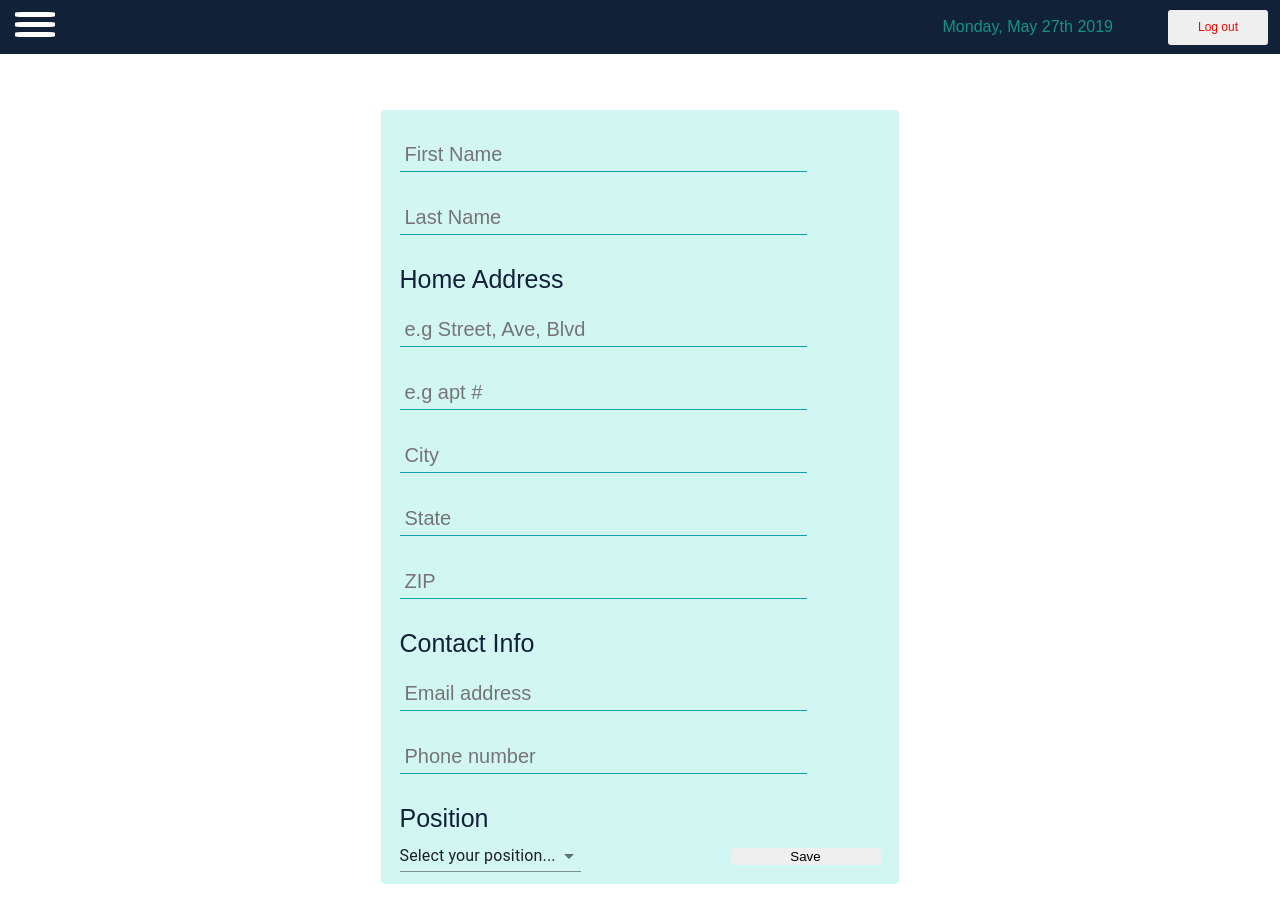
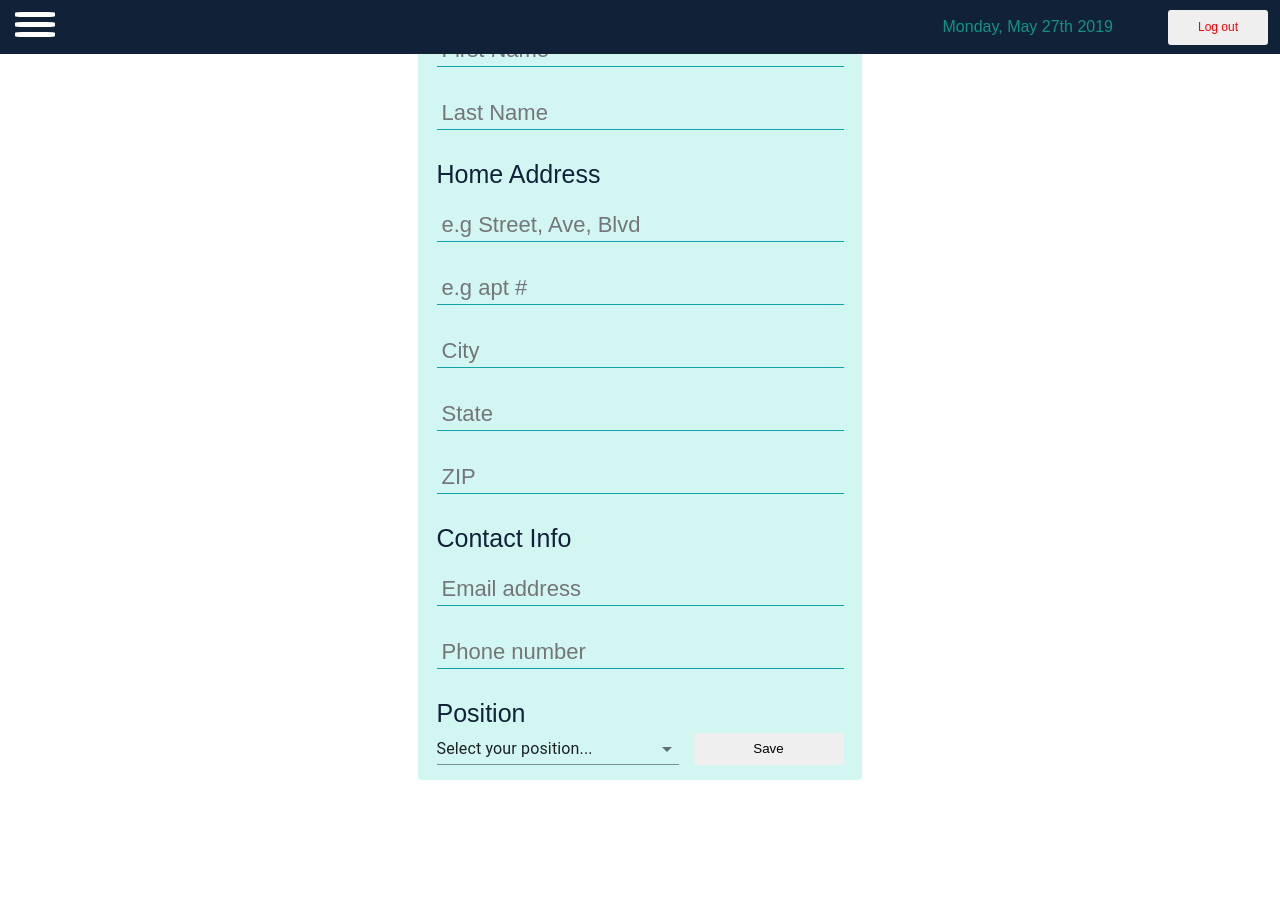
Before and after one commit to yh2n/shift-client, a React (Create React App) app: page /my_account/1 in a window 1280 px wide. Shown: the top 922 px of the page. After the commit the page ends 840 px from the top, so only its background shows below. Built offline with nearby package versions, Linux system fonts and the light colour scheme; no server answers.

Commit message:
Remove unsused div and fix select/save button alignment issue

```diff
--- /dev/null
+++ b/src/components/EmployeeInfoForm.css
@@ -0,0 +1,45 @@
+.user-info-form fieldset {
+	border-radius: 4px;
+	align-items: center;
+	margin: 45px auto 60px auto;
+	font-size: 25px;
+	height: 85%;
+}
+
+.user-info-form input {
+    display: block;
+	width: 400px;
+	height: 30px;
+	font-size: 22px;
+	margin-bottom: 30px;
+	margin-top: 20px;
+	padding-left: 5px;
+}
+
+.address-field {
+	font-size: 17px;
+}
+
+.user-info-form label {
+    display: block;
+    margin-bottom: 5px;
+}
+
+.select-save-div {
+	display: flex;
+}
+
+.position_select {
+	flex: 1;
+	margin-right: 15px;
+	font-size: 22px;
+}
+
+.update_btn {
+	width: 150px;
+}
+
+.update-btn:hover {
+    cursor: pointer;
+    background: #668295;
+}
--- a/src/components/EmployeeInfoForm.js
+++ b/src/components/EmployeeInfoForm.js
@@ -4,7 +4,7 @@ import Input from './Input';
 import PositionSelect from './PositionSelect'
 
 
-import './UserInfo.css';
+import './EmployeeInfoForm.css';
 
 
 export default class EmployeeInfoForm extends Component {
@@ -104,7 +104,7 @@ export default class EmployeeInfoForm extends Component {
 
 	render() {
 		return(
-			<div className="form-container">
+			<>
 			<form className="user-info-form" onSubmit={this.editInfo}>
 					<fieldset>
 						<label htmlFor="first-name"></label>
@@ -180,20 +180,23 @@ export default class EmployeeInfoForm extends Component {
 						</div>
 
 						<label>Position</label>
+						<div className="select-save-div">
 							<PositionSelect
+								className="position_select"
 								name="position"
 								value={this.state.employeeInfo.position}
 								onChange={this.handleChange}
 							/>
 							<button
-							className="update-btn"
+								className="update_btn"
 								type="submit"
 							>
 								Save
 							</button>
+						</div>
 					</fieldset>
 				</form>
-            </div>
+            </>
 			)
 	}
 }
--- a/src/components/UserAccount.css
+++ b/src/components/UserAccount.css
@@ -1,10 +1,6 @@
 .user_page {
 	display: flex;
-	justify-content: flex-start;
+	justify-content: center;
+	align-items: center;
+	height: 100vh;
 }
-
-.user_menu {
-	width: 15%;
-	border: solid black;
-
-}
--- a/src/components/UserInfo.css
+++ /dev/null
@@ -1,93 +0,0 @@
-.profile_container {
-	display: flex;
-	min-width: 350px;
-	margin-right: auto;
-	margin-left: auto;
-	margin-top: 65px;
-	border: solid black
-}
-
-.info_edit_button:hover {
-	cursor: pointer;
-}
-
-.update-btn {
-	margin-left: 150px
-}
-
-.update-btn:hover {
-    cursor: pointer;
-    background: #668295;
-}
-
-
-
-.info_modal_employee_redirect {
-    display: block;
-    font-size: 28px;
-    margin-bottom: 5px;
-    margin-left: 20px;
-    width: 280px;
-    text-align: left;
-    outline: none;
-}
-.info_modal_employee_redirect:hover {
-    background-color: #1D134D;
-    color: grey;
-}
-
-.info_modal_links {
-    margin-top: 45px;
-}
-
-.form-container {
-    display: flex;
-    margin-right: auto;
-    margin-left: auto;
-}
-
-.user-info-form {
-	display: flex;
-	margin-top: 65px;
-}
-
-.user-info-form fieldset {
-	border-radius: 4px;
-	align-items: center;
-	font-size: 25px;
-	height: 85%;
-	margin-top: 45px;
-	margin-bottom: 60px;
-}
-
-.address-field {
-	font-size: 17px;
-}
-.user-info-form label {
-    display: block;
-    margin-bottom: 5px;
-}
-
-.user-info-form input {
-    display: block;
-	width: 400px;
-	height: 30px;
-	font-size: 20px;
-	margin-bottom: 30px;
-	margin-top: 20px;
-	padding-left: 5px;
-}
-
-.user-info-form button {
-	width: 150px;
-}
-
-.schedule-redirect {
-	text-align: center;
-}
-
-.ul {
-	list-style-type: none;
-	display: flex;
-	border: none;
-}
```
Lines whose indentation alone changed are shown as unchanged.
